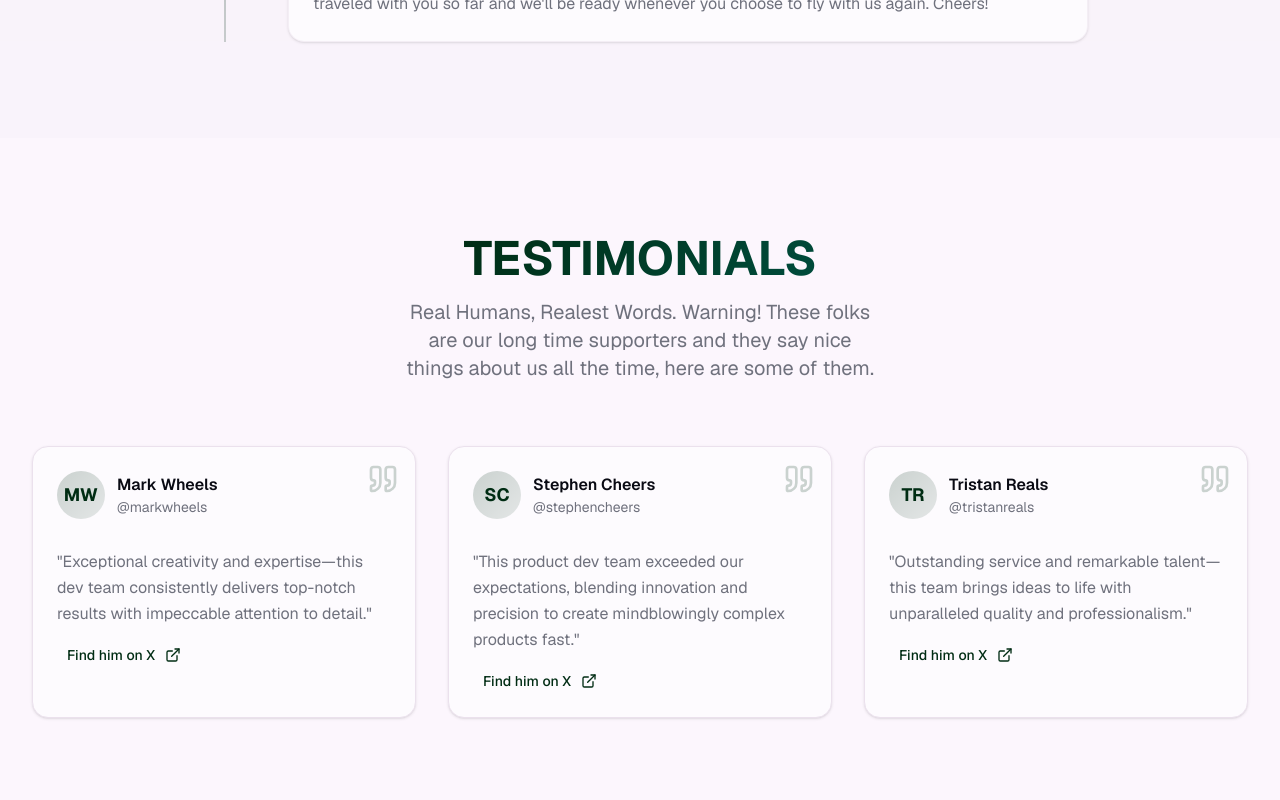
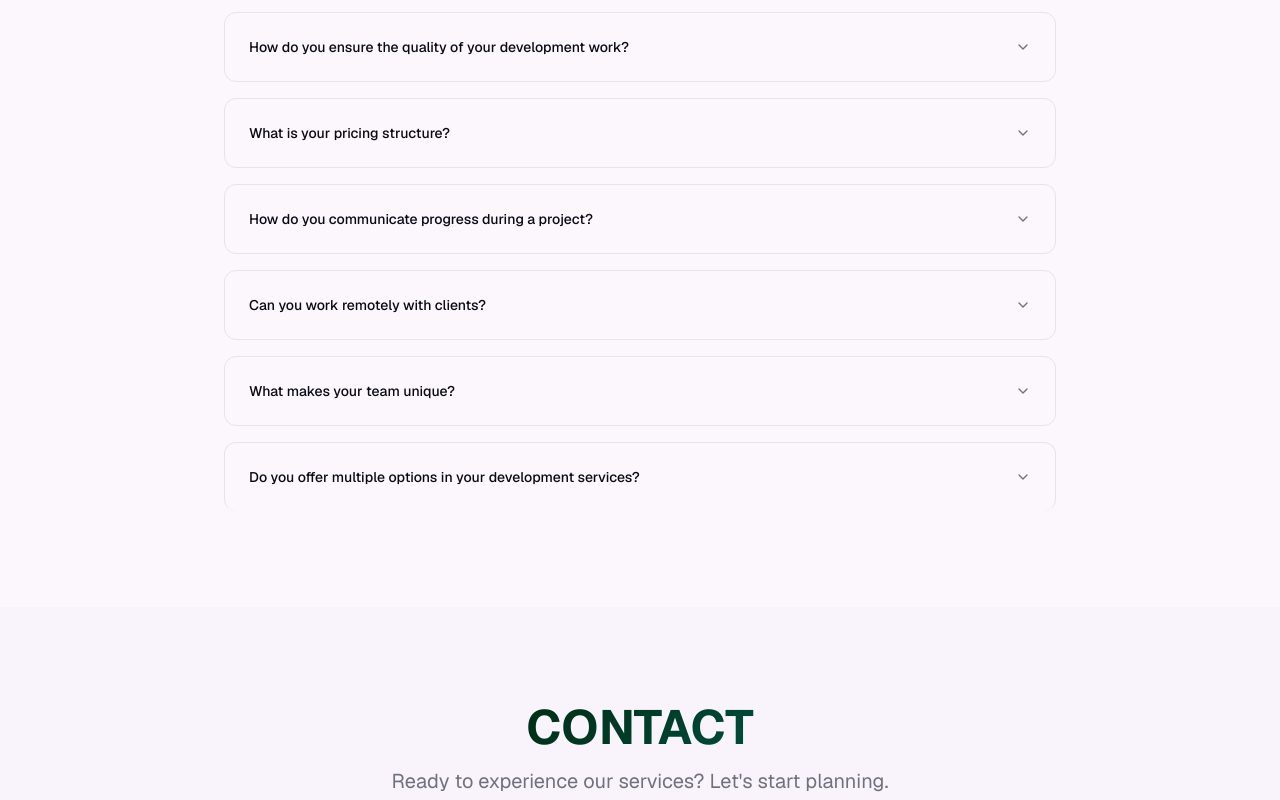
Before and after one commit to devded/TechFolk, a Next.js app: page / in a window 1280 px wide. Shown: the part 5040-5840 px from the top of the page. Built offline with nearby package versions, Linux system fonts and the light colour scheme.

Commit message:
fix: comment out WorkSection and TestimonialsSection in Home component

```diff
--- a/app/page.tsx
+++ b/app/page.tsx
@@ -15,9 +15,9 @@ export default function Home() {
       <Navigation />
       <HeroSection />
       <ServicesSection />
-      <WorkSection />
+      {/* <WorkSection /> */}
       <ProcessSection />
-      <TestimonialsSection />
+      {/* <TestimonialsSection /> */}
       <PricingSection />
       <FAQSection />
       <ContactSection />
```
